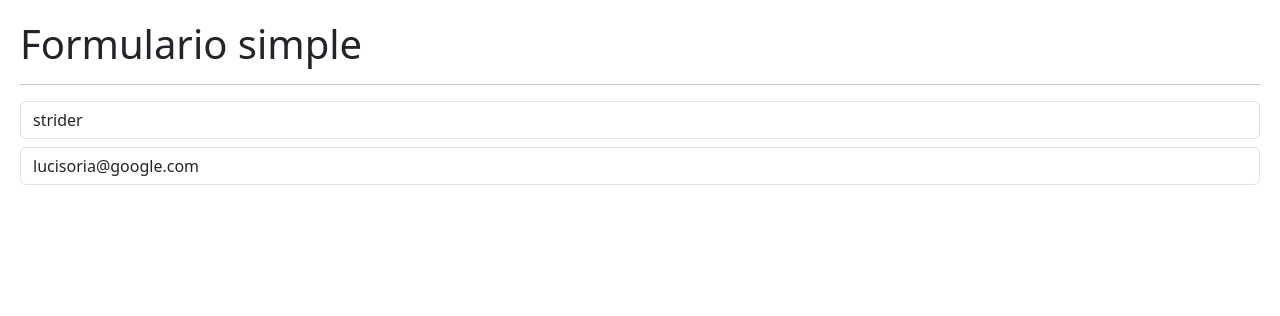
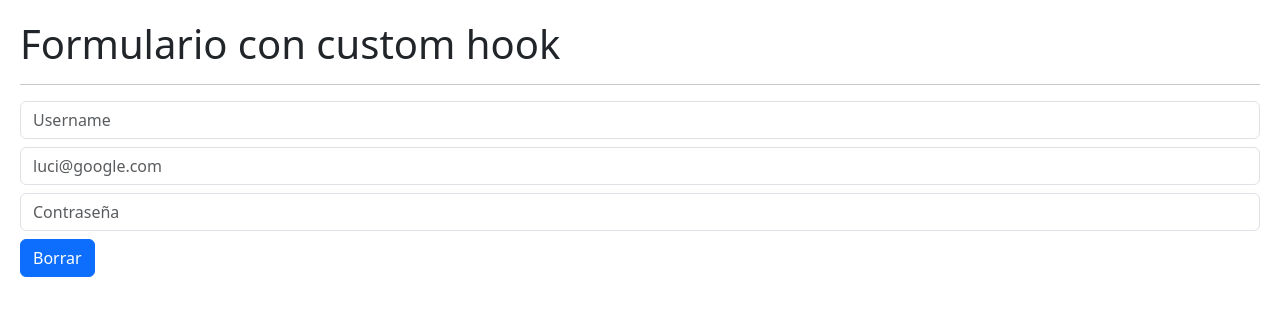
Before and after one commit to LuciaSoria5/HooksApp, a React (Vite) app: page / in a window 1280 px wide. Shown: the top 316 px of the page. Built offline with nearby package versions, Linux system fonts and the light colour scheme.

Commit message:
Add <FormWithCustomHooks/> component and useForm custom hook

```diff
--- /dev/null
+++ b/src/02-useEffect/FormWithCustomHooks.jsx
@@ -0,0 +1,48 @@
+import { useEffect, useState } from "react"
+import { useForm } from "../hooks/useForm";
+
+
+export const FormWithCustomHooks = () => {
+
+    const { formState, onInputChange, onResetForm, username, email, password } = useForm({
+        username: '',
+        email: '',
+        password: '',
+    });
+
+    // const { username, email, password } = formState;
+
+  return (
+    <>
+        <h1>Formulario con custom hook</h1>
+        <hr />
+
+        <input
+            type="text"
+            className="form-control"
+            placeholder="Username"
+            name="username"
+            value={ username }
+            onChange={ onInputChange }
+        />
+        <input
+            type="email"
+            className="form-control mt-2"
+            placeholder="luci@google.com"
+            name="email"
+            value={ email }
+            onChange={ onInputChange }
+        />
+        <input
+            type="password"
+            className="form-control mt-2"
+            placeholder="Contraseña"
+            name="password"
+            value={ password }
+            onChange={ onInputChange }
+        />
+
+        <button onClick={ onResetForm } className="btn btn-primary mt-2">Borrar</button>
+    </>
+  )
+};
--- a/src/02-useEffect/Message.jsx
+++ b/src/02-useEffect/Message.jsx
@@ -2,7 +2,7 @@
 
 export const Messagge = () => {
 
-    const [coords, setCoords] = useState({ x:0, y:0 });
+    const [coords, setCoords] = useState({ x: 0, y: 0 });
 
     useEffect(() => {
       //console.log('Message Mounted') // cuando aparece el mensaje
--- a/src/02-useEffect/SimpleForm.jsx
+++ b/src/02-useEffect/SimpleForm.jsx
@@ -26,7 +26,7 @@
     }, [ formState ]); // se ejecuta cada vez que cambia el form
 
     useEffect(() => {
-        /*console.log("email changed") */
+        // console.log("email changed")
     }, [ email ]); // se ejecuta cada vez que cambia el email del form
 
   return (
--- /dev/null
+++ b/src/hooks/useForm.js
@@ -0,0 +1,25 @@
+import { useState } from "react";
+
+export const useForm = ( initialForm = {} ) => {
+
+    const [formState, setFormState] = useState( initialForm );
+
+    const onInputChange = ({ target }) => {
+        const { name, value } = target;
+        setFormState( {
+            ...formState,
+            [ name ]: value
+        });
+    };
+
+    const onResetForm = () => {
+        setFormState( initialForm );
+    };
+
+    return {
+        ...formState,
+        formState,
+        onInputChange,
+        onResetForm,
+    }
+};
--- a/src/main.jsx
+++ b/src/main.jsx
@@ -5,12 +5,14 @@
 //import { CounterApp } from './01-useState/CounterApp'
 import { CounterWithCustomHook } from './01-useState/CounterWithCustomHook'
 import { SimpleForm } from './02-useEffect/SimpleForm';
+import { FormWithCustomHooks } from './02-useEffect/FormWithCustomHooks';
 
 ReactDOM.createRoot(document.getElementById('root')).render(
   // <React.StrictMode>
     // {/*<HooksApp />*/}
     // {/*<CounterApp/>*/}
     // {/*<CounterWithCustomHook/>*/}
-    <SimpleForm />
+    // <SimpleForm />
+    <FormWithCustomHooks />
   // </React.StrictMode>,
 );
```
